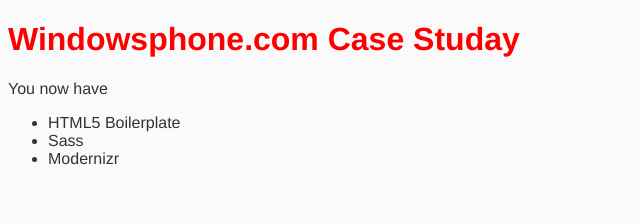
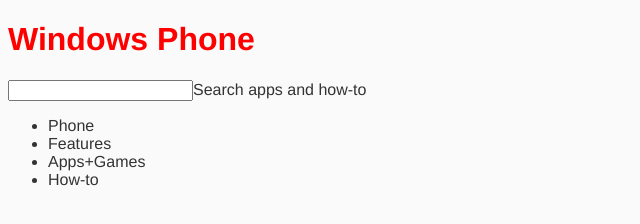
Before and after one commit to LetterTCarter/casestudy-windowsphone, a website: page app/index.html in a window 1280 px wide. Shown: the whole page, without its empty margins (0-640 px from the left). Drawn offline with nearby package versions, Linux system fonts and the light colour scheme; files that its build step writes are made by us from their sources.

Commit message:
started header html, backbone of page

```diff
--- a/app/index.html
+++ b/app/index.html
@@ -2,9 +2,9 @@
 <html class="no-js" lang="">
   <head>
     <meta charset="utf-8">
-    <meta name="description" content="">
+    <meta name="description" content="Windows Phone Homepage">
     <meta name="viewport" content="width=device-width, initial-scale=1">
-    <title>casestudy windowsphone</title>
+    <title>The Smartphone Reinvented Around You | Windows Phone (United States)</title>
     <!-- Place favicon.ico and apple-touch-icon.png in the root directory -->
 
     <!-- build:css styles/vendor.css -->
@@ -25,15 +25,31 @@
       <p class="browserupgrade">You are using an <strong>outdated</strong> browser. Please <a href="http://browsehappy.com/">upgrade your browser</a> to improve your experience.</p>
     <![endif]-->
 
-    <div class="hero-unit">
-      <h1>Windowsphone.com Case Studay</h1>
-      <p>You now have</p>
-      <ul>
-        <li>HTML5 Boilerplate</li>
-        <li>Sass</li>
-        <li>Modernizr</li>
-      </ul>
-    </div>
+    <header class="page-header">
+      <h1>Windows Phone</h1>
+
+      <div class="search-box">
+        <input type="search">Search apps and how-to</input>
+      </div>
+
+      <nav class="main-navigation">
+        <ul>
+          <li>Phone</li>
+          <li>Features</li>
+          <li>Apps&plus;Games</li>
+          <li>How-to</li>
+        </ul>
+      </nav>
+
+    </header>
+
+    <article class="css-module">
+
+    </article>
+
+    <footer class="page-footer">
+
+    </footer>
 
     <!-- Google Analytics: change UA-XXXXX-X to be your site's ID. -->
     <script>
```
